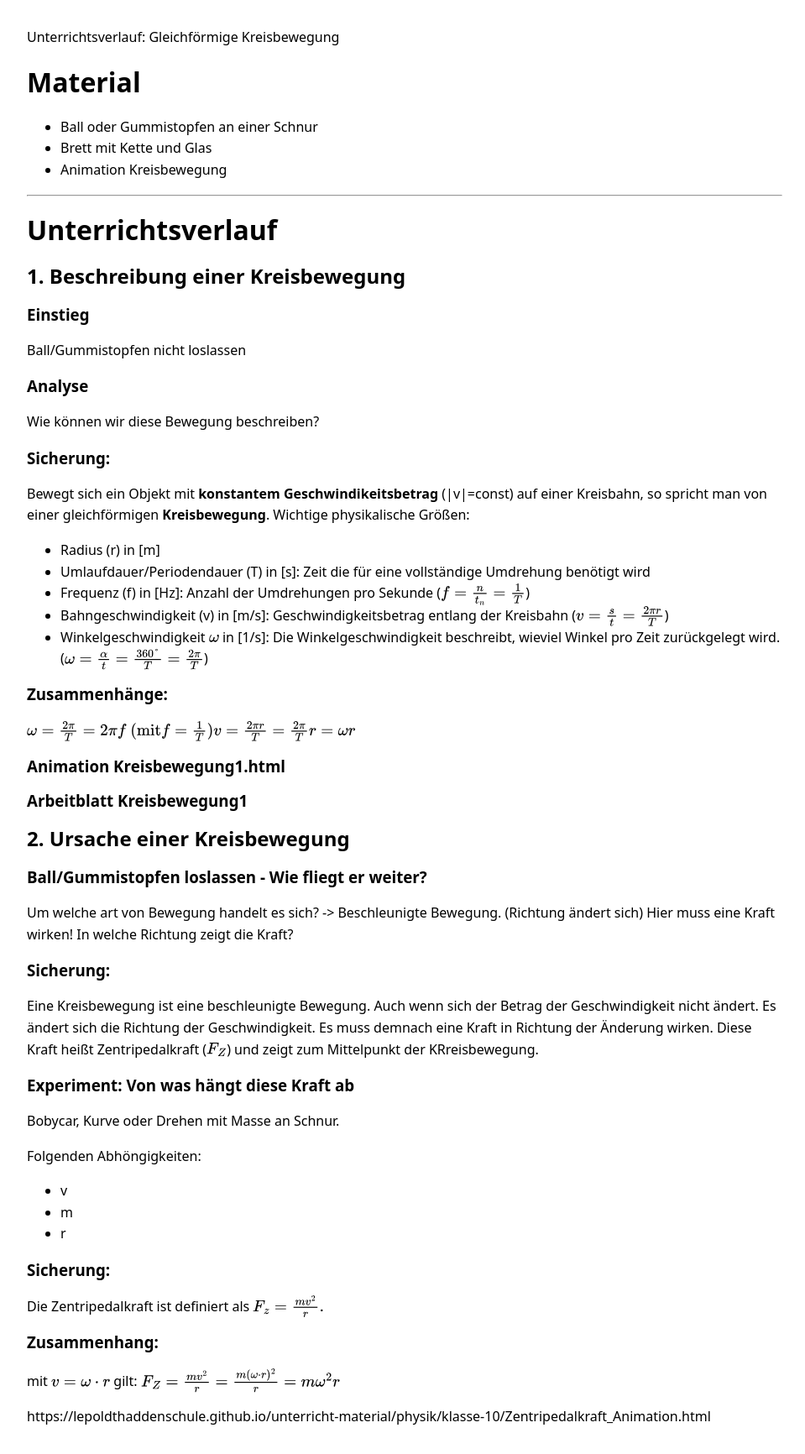
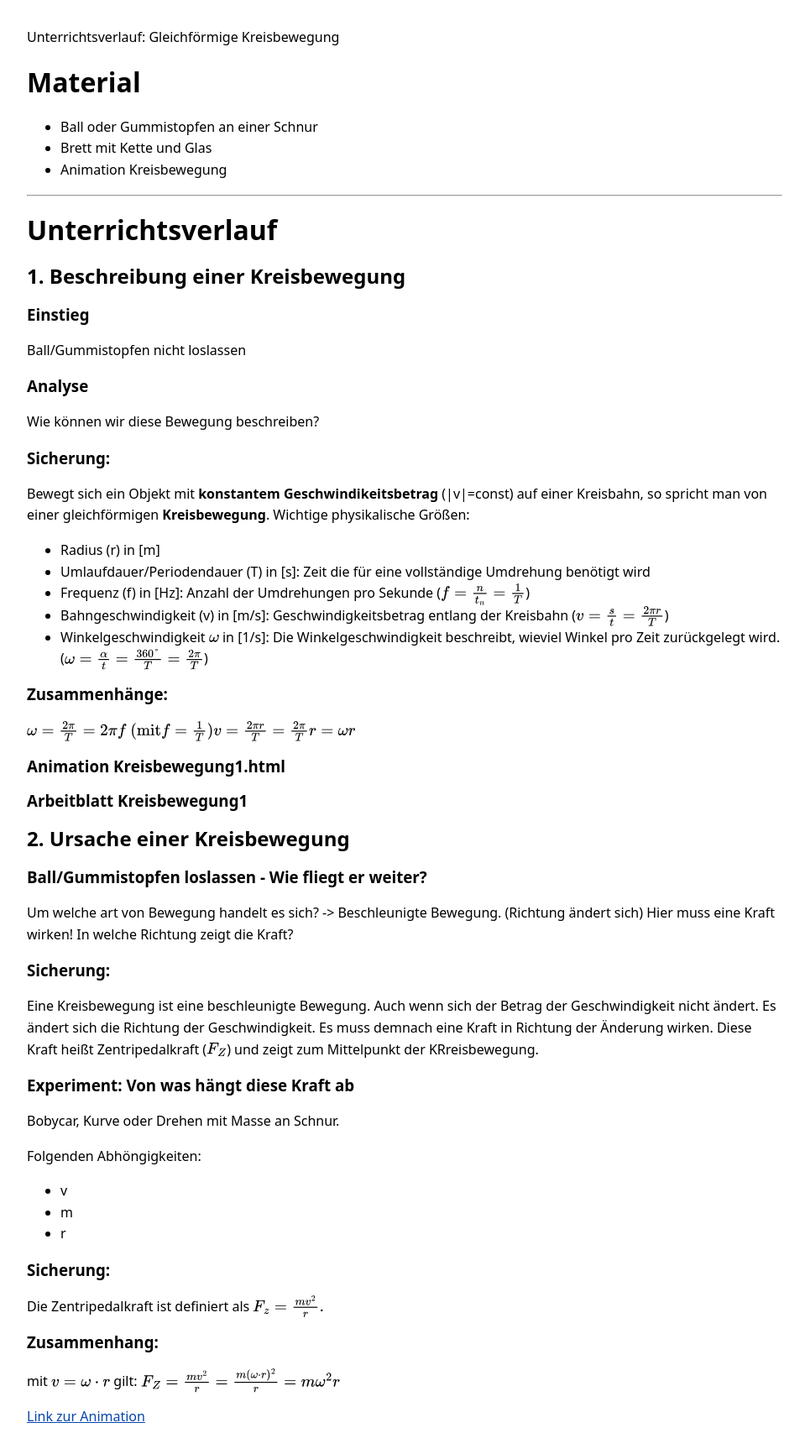
Before and after one commit to LepoldThaddenschule/unterricht-material, a Jekyll site: the page built from physik/klasse-10/kreisbewegung.md, in a window 1280 px wide. Shown: the whole page at 84% size, without its empty margins (158-1117 px from the left). Built offline with Jekyll 4.4.1, drawn with Linux system fonts in a browser that asks for light colours.

Commit message:
Link fix

```diff
--- a/physik/klasse-10/kreisbewegung.md
+++ b/physik/klasse-10/kreisbewegung.md
@@ -68,4 +68,4 @@ $$
 F_Z=\frac{mv^2}{r}=\frac{m(\omega\cdot r)^2 }{r}=m\omega^2r
 $$
 
-https://lepoldthaddenschule.github.io/unterricht-material/physik/klasse-10/Zentripedalkraft_Animation.html
+[Link zur Animation](https://lepoldthaddenschule.github.io/unterricht-material/physik/klasse-10/Zentripedalkraft_Animation.html)
```
